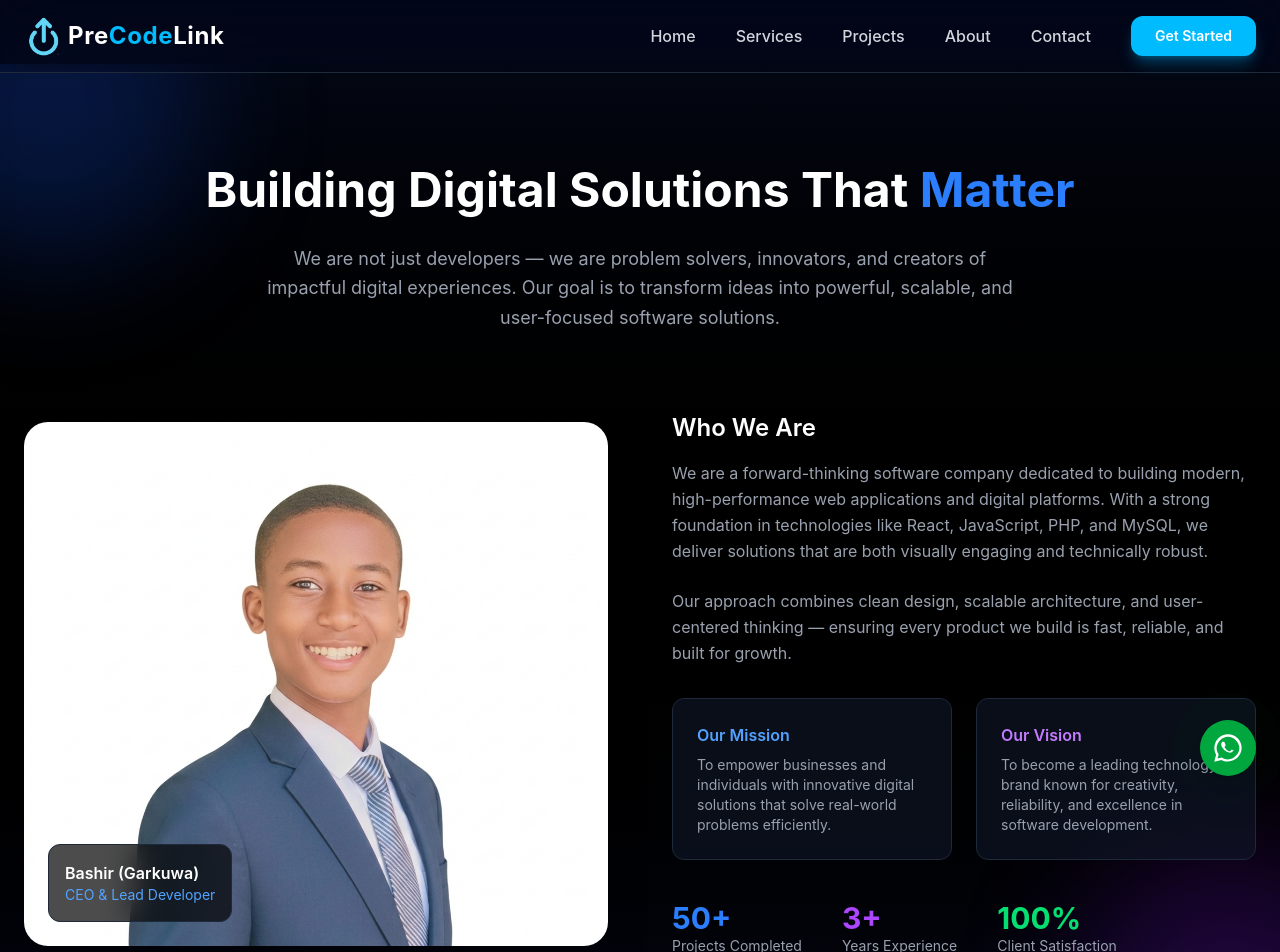
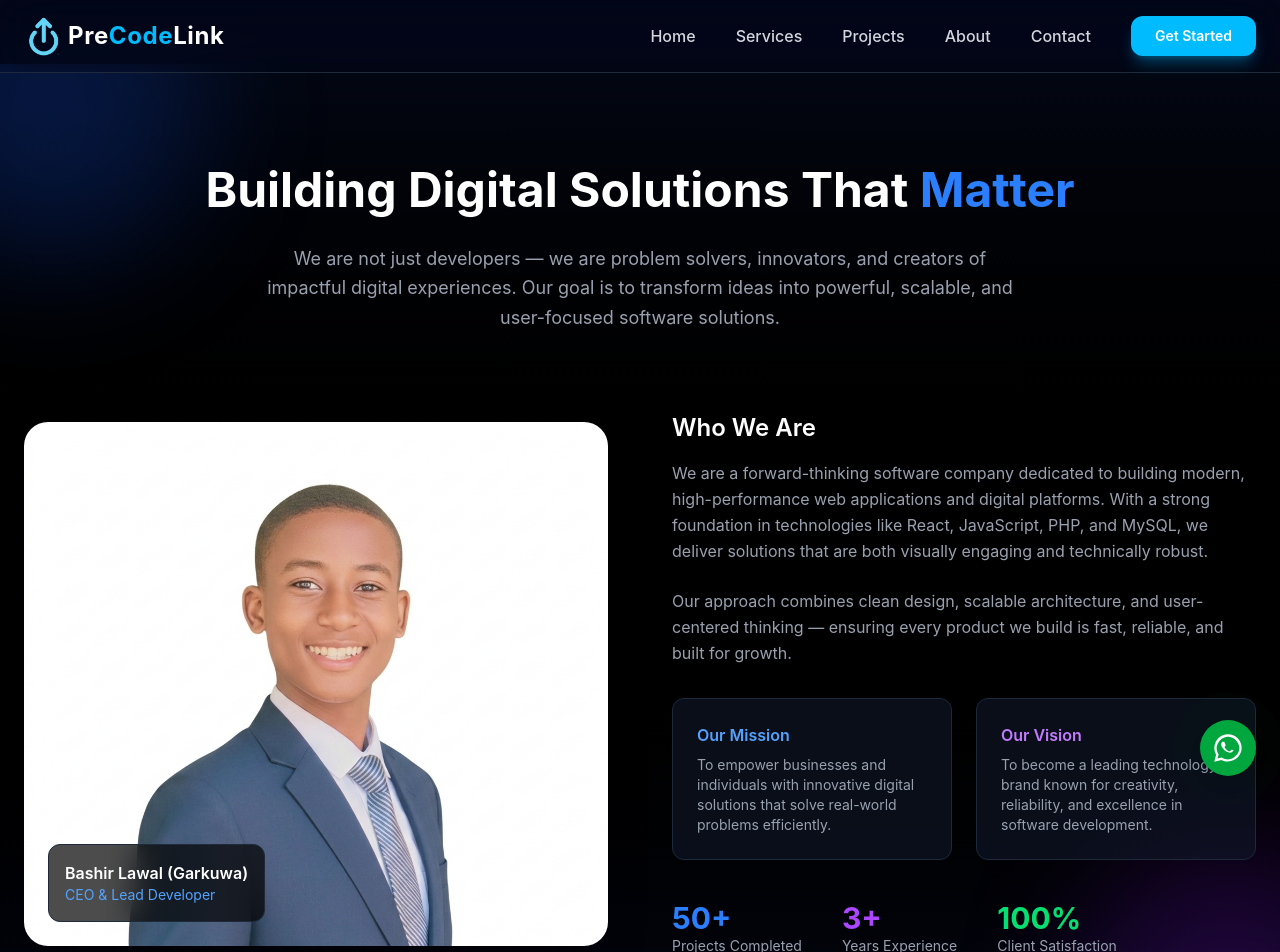
Before and after one commit to PreCodeLink/precodelink, a React (Vite) app: page /about in a window 1280 px wide. Shown: the top 952 px of the page. Built offline with nearby package versions, Linux system fonts and the light colour scheme.

Commit message:
Update About.jsx

```diff
--- a/src/PreCodeLink/pages/About.jsx
+++ b/src/PreCodeLink/pages/About.jsx
@@ -40,7 +40,7 @@ const About = () => {
 
             {/* Overlay Card */}
             <div className="absolute bottom-6 left-6 bg-black/70 backdrop-blur-lg p-4 rounded-xl border border-gray-800">
-              <h4 className="font-semibold">Bashir (Garkuwa)</h4>
+              <h4 className="font-semibold">Bashir Lawal (Garkuwa)</h4>
               <p className="text-blue-400 text-sm">CEO & Lead Developer</p>
             </div>
           </div>
```
